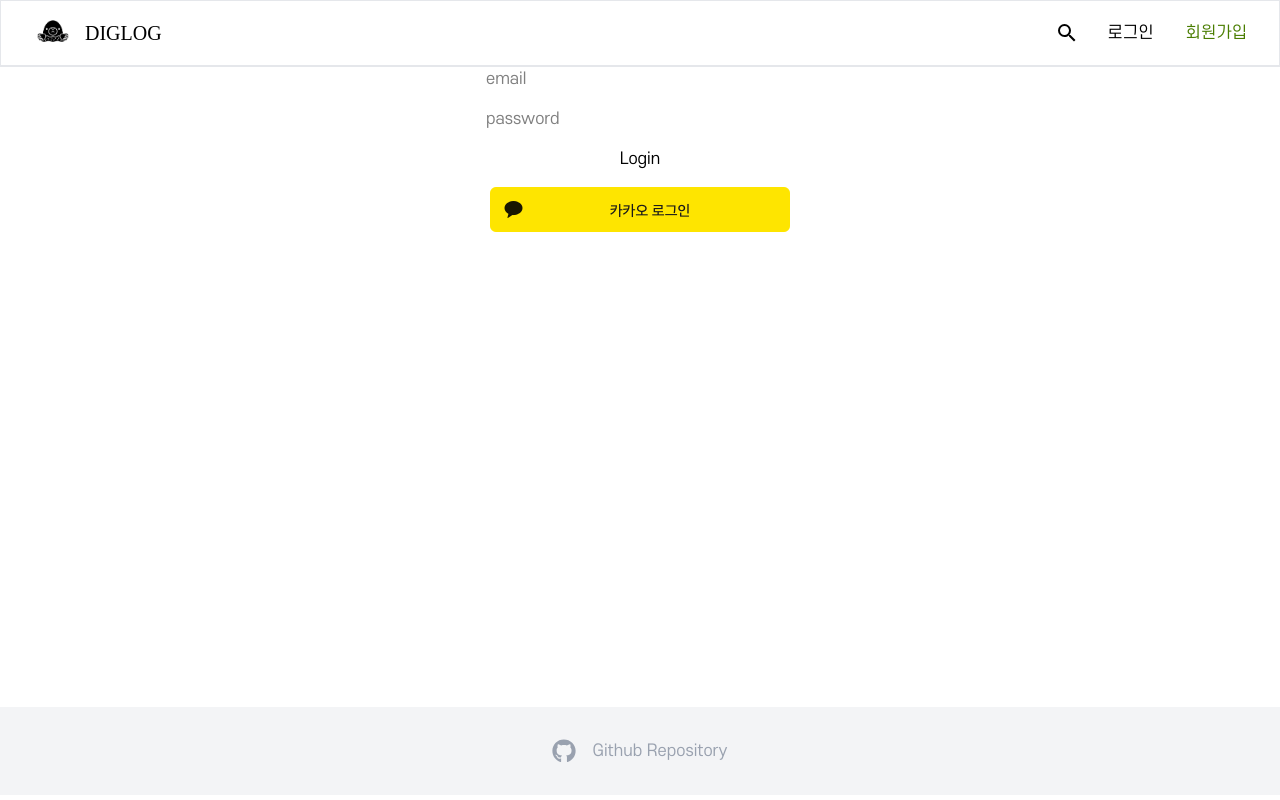
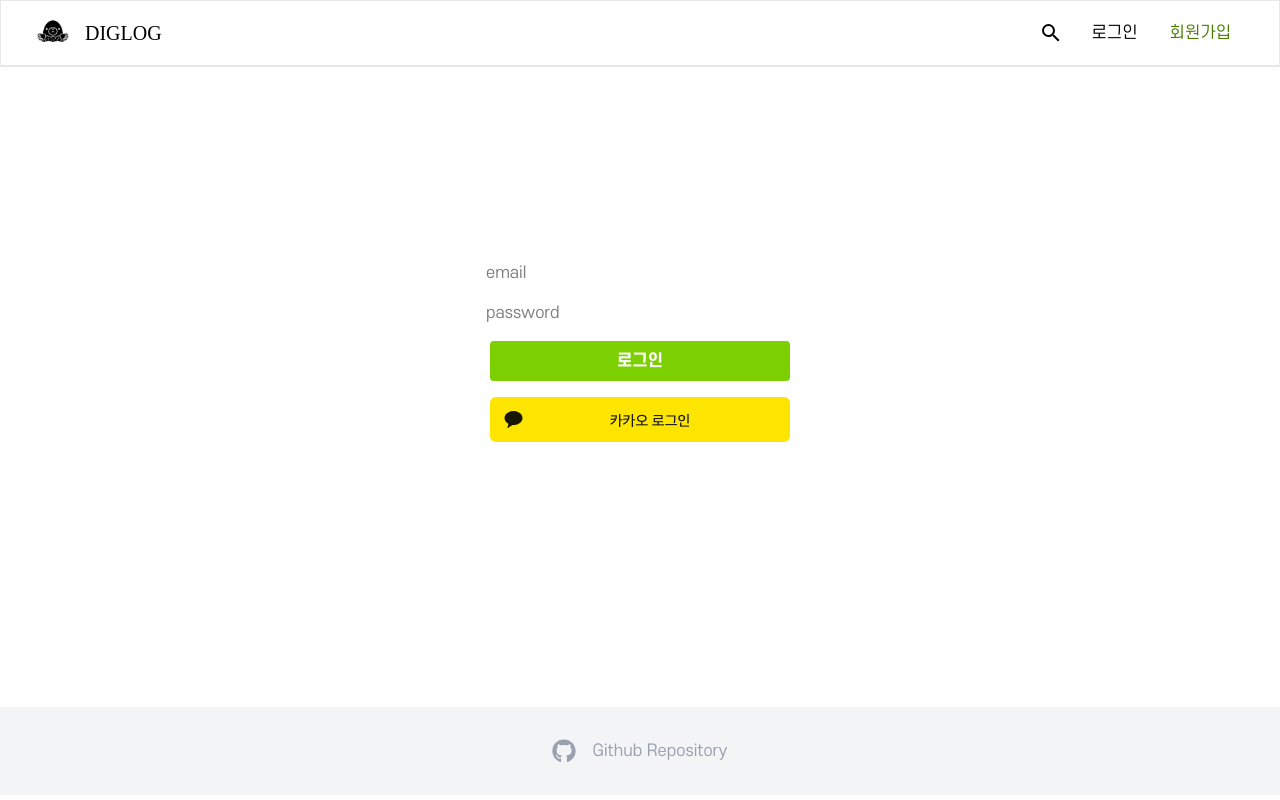
Before and after one commit to diglog-project/DigLog-React, a React (Vite) app: page /login in a window 1280 px wide. Built offline with nearby package versions, Linux system fonts and the light colour scheme; no server answers; a web font is replaced by a local one.

Commit message:
style: button 수정

```diff
--- a/package.json
+++ b/package.json
@@ -10,7 +10,6 @@
     "preview": "vite preview"
   },
   "dependencies": {
-    "@faker-js/faker": "^9.4.0",
     "@reduxjs/toolkit": "^2.5.0",
     "@tailwindcss/vite": "^4.0.0",
     "@tinymce/tinymce-react": "^5.1.1",
@@ -24,6 +23,7 @@
     "tailwindcss": "^4.0.0"
   },
   "devDependencies": {
+    "@faker-js/faker": "^9.4.0",
     "@eslint/js": "^9.17.0",
     "@types/react": "^18.3.18",
     "@types/react-dom": "^18.3.5",
--- a/src/components/common/FillButton.tsx
+++ b/src/components/common/FillButton.tsx
@@ -1,10 +1,11 @@
 import {Link} from "react-router-dom";
 
-const className = "bg-lime-500 hover:bg-lime-700 text-white font-bold py-2 px-4 rounded";
+const className = " bg-lime-500 hover:bg-lime-400 text-white font-bold py-2 px-4 rounded hover:cursor-pointer";
 
-export function FillButton({text, onClick}: { text: string, onClick: () => void }) {
+export function FillButton({text, onClick, addStyle}: { text: string, onClick: () => void, addStyle?: string }) {
+
     return (
-        <button onClick={onClick} className={className}>
+        <button onClick={onClick} className={(addStyle) ? addStyle + className : className}>
             {text}
         </button>
     );
--- a/src/components/common/Header.tsx
+++ b/src/components/common/Header.tsx
@@ -73,9 +73,9 @@ function Header() {
                             </div>
                         </div>
                     </div>
-                    : <div className="flex justify-center items-center gap-x-4 mr-4">
-                        <TextLink text={"로그인"} to={"/login"}/>
-                        <TextLink text={"회원가입"} to={"/signup"} color={"lime"}/>
+                    : <div className="flex justify-center items-center mr-4">
+                        <TextLink text={"로그인"} to={"/login"} addStyle={"hover:text-lime-700"}/>
+                        <TextLink text={"회원가입"} to={"/signup"} addStyle={"text-lime-700 hover:text-lime-400"}/>
                     </div>}
             </div>
         </div>
--- a/src/components/common/OutlineButton.tsx
+++ b/src/components/common/OutlineButton.tsx
@@ -1,6 +1,6 @@
 import {Link} from "react-router-dom";
 
-const className = "bg-transparent hover:bg-lime-300 text-lime-700 font-semibold hover:text-white py-2 px-4 border border-lime-500 hover:border-transparent rounded";
+const className = "bg-transparent hover:bg-lime-300 text-lime-700 font-semibold hover:text-white py-2 px-4 border border-lime-500 hover:border-transparent rounded hover:cursor-pointer";
 
 export function OutlineButton({text, onClick}: { text: string, onClick?: () => void }) {
     return (
--- a/src/components/common/TextButton.tsx
+++ b/src/components/common/TextButton.tsx
@@ -1,6 +1,6 @@
 import {Link} from "react-router-dom";
 
-const className = "bg-transparent hover:text-lime-700 py-2 px-4";
+const className = " bg-transparent py-2 px-4";
 
 export function TextButton({text, onClick}: { text: string, onClick?: () => void }) {
     return (
@@ -10,10 +10,10 @@ export function TextButton({text, onClick}: { text: string, onClick?: () => void
     );
 }
 
-export function TextLink({text, to, color}: { text: string, to: string, color?: string }) {
+export function TextLink({text, to, addStyle}: { text: string, to: string, addStyle?: string }) {
 
     return (
-        <Link to={to} className={(color === "lime") ? "text-lime-700 hover:text-lime-400 " : "" + className}>
+        <Link to={to} className={(addStyle) ? addStyle + className : className}>
             {text}
         </Link>
     );
--- /dev/null
+++ b/src/components/common/TextField.tsx
@@ -0,0 +1,9 @@
+function TextField() {
+    return (
+        <div>
+
+        </div>
+    );
+}
+
+export default TextField;
--- a/src/pages/member/LoginPage.tsx
+++ b/src/pages/member/LoginPage.tsx
@@ -4,6 +4,7 @@ import {useState} from "react";
 import {useDispatch} from "react-redux";
 import {handleKakaoLogin, loginApi} from "../../common/apis/member.tsx";
 import {login} from "../../common/slices/loginSlice.tsx";
+import {FillButton} from "../../components/common/FillButton.tsx";
 
 function LoginPage() {
 
@@ -30,7 +31,7 @@ function LoginPage() {
 
     return (
         <BasicLayout>
-            <div className="flex flex-col justify-start items-center gap-4 w-full">
+            <div className="flex flex-col justify-center items-center gap-4 w-full h-[calc(100vh-232px)]">
                 <input
                     type="email"
                     value={loginInfo.email}
@@ -41,11 +42,8 @@ function LoginPage() {
                     value={loginInfo.password}
                     placeholder="password"
                     onChange={(e) => setLoginInfo({...loginInfo, password: e.target.value})}/>
-                <button
-                    onClick={handleLogin}>
-                    Login
-                </button>
-                <button onClick={handleKakaoLogin}>
+                <FillButton text={"로그인"} onClick={handleLogin} addStyle={"w-75"} />
+                <button onClick={handleKakaoLogin} className="hover:cursor-pointer hover:brightness-105">
                     <img src="/kakao_login_medium_wide.png" alt="kakao login"/>
                 </button>
             </div>
```
Also changed, not shown: 1 other file (tests, documents, lock files or other folders).
